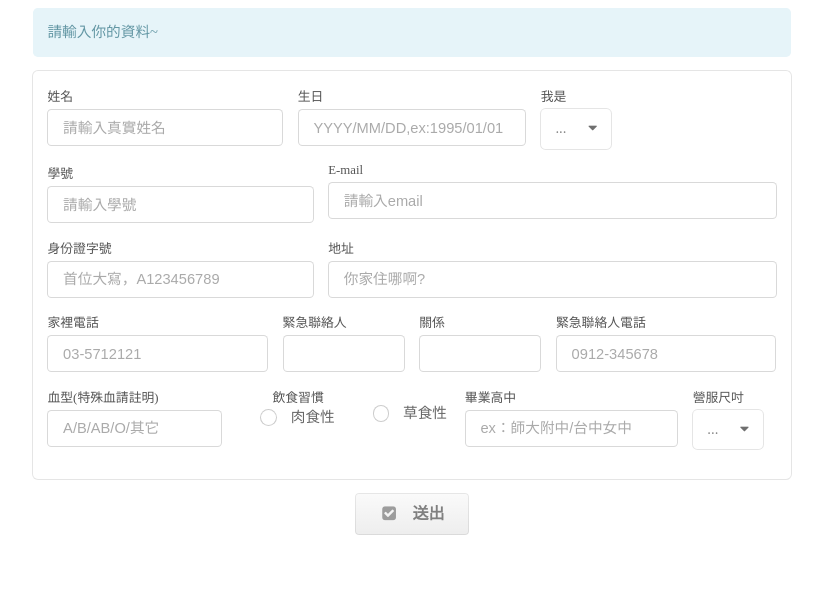
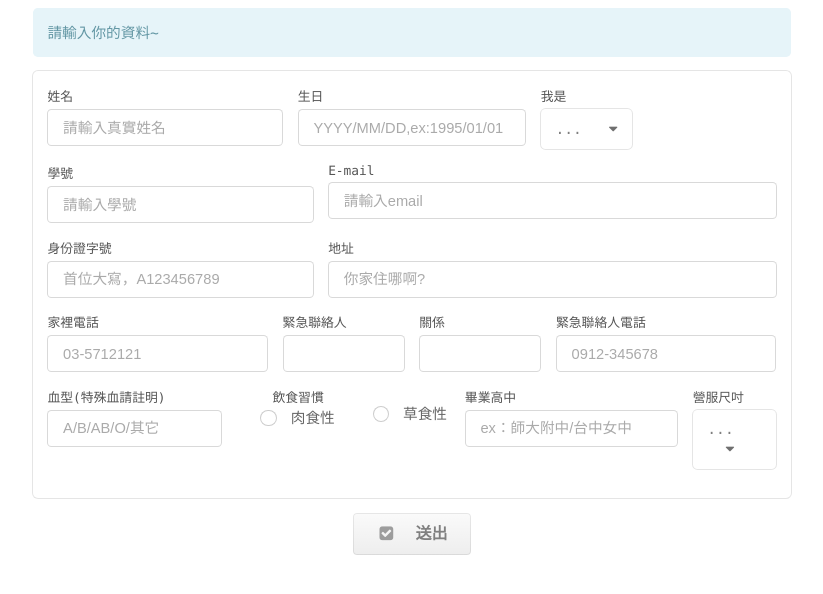
Before and after one commit to kevinptt0323/CSFresh2014, a PHP site: page /register.html in a window 1280 px wide. Shown: the top 594 px of the page, without its empty margins (228-1051 px from the left). Run offline with PHP 8.4, Linux system fonts and the light colour scheme; some libraries are stand-ins or nearby versions.

Commit message:
modify register style

```diff
--- a/css/reg_style.css
+++ b/css/reg_style.css
@@ -1,6 +1,7 @@
 #container
 {
-		width:60%;
-		margin:auto;
-		font-size:11pt;
+	font-family: "Source Han Sans Regular", "文泉驛微米黑", "微軟正黑體", Consolas, sans-serif;
+	width:60%;
+	margin:auto;
+	font-size:11pt;
 }
```
